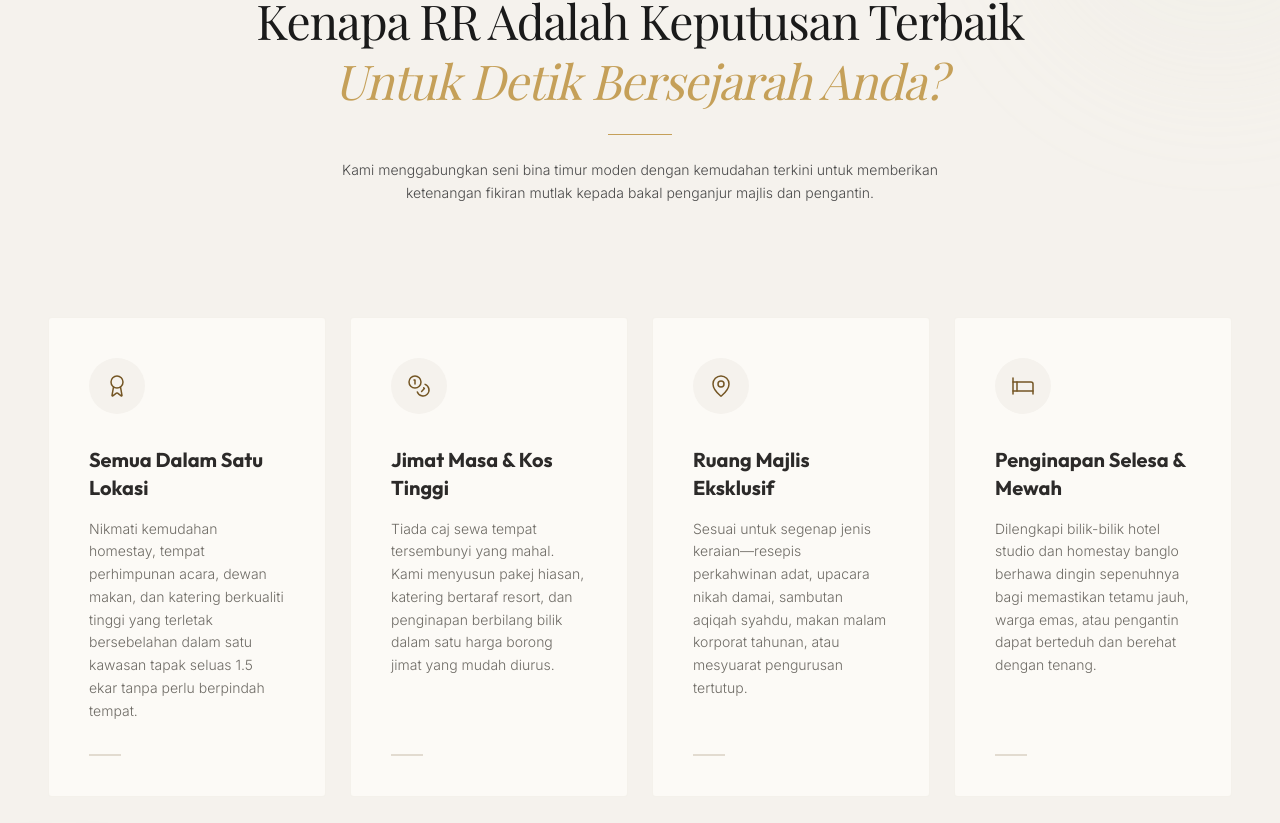
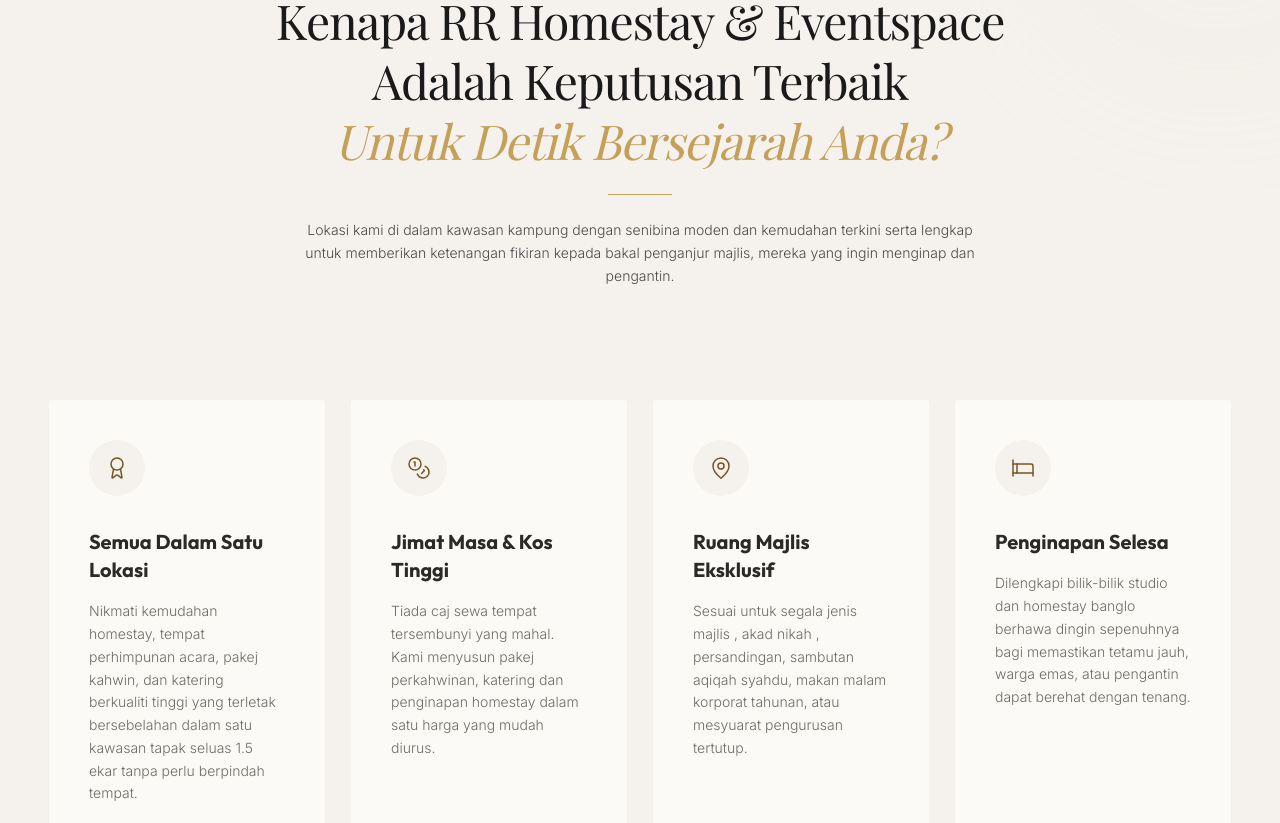
Before and after one commit to hafizahyat99/rrhomestay, a React (Vite) app: page / in a window 1280 px wide. Shown: the part 1097-1920 px from the top of the page. Built offline with nearby package versions, Linux system fonts and the light colour scheme; a web font is replaced by a local one.

Commit message:
Update Features.tsx

```diff
--- a/src/components/Features.tsx
+++ b/src/components/Features.tsx
@@ -4,22 +4,22 @@
   {
     icon: Award,
     title: "Semua Dalam Satu Lokasi",
-    description: "Nikmati kemudahan homestay, tempat perhimpunan acara, dewan makan, dan katering berkualiti tinggi yang terletak bersebelahan dalam satu kawasan tapak seluas 1.5 ekar tanpa perlu berpindah tempat."
+    description: "Nikmati kemudahan homestay, tempat perhimpunan acara, pakej kahwin, dan katering berkualiti tinggi yang terletak bersebelahan dalam satu kawasan tapak seluas 1.5 ekar tanpa perlu berpindah tempat."
   },
   {
     icon: Coins,
     title: "Jimat Masa & Kos Tinggi",
-    description: "Tiada caj sewa tempat tersembunyi yang mahal. Kami menyusun pakej hiasan, katering bertaraf resort, dan penginapan berbilang bilik dalam satu harga borong jimat yang mudah diurus."
+    description: "Tiada caj sewa tempat tersembunyi yang mahal. Kami menyusun pakej perkahwinan, katering dan penginapan homestay dalam satu harga yang mudah diurus."
   },
   {
     icon: MapPin,
     title: "Ruang Majlis Eksklusif",
-    description: "Sesuai untuk segenap jenis keraian—resepis perkahwinan adat, upacara nikah damai, sambutan aqiqah syahdu, makan malam korporat tahunan, atau mesyuarat pengurusan tertutup."
+    description: "Sesuai untuk segala jenis majlis , akad nikah , persandingan, sambutan aqiqah syahdu, makan malam korporat tahunan, atau mesyuarat pengurusan tertutup."
   },
   {
     icon: Bed,
-    title: "Penginapan Selesa & Mewah",
-    description: "Dilengkapi bilik-bilik hotel studio dan homestay banglo berhawa dingin sepenuhnya bagi memastikan tetamu jauh, warga emas, atau pengantin dapat berteduh dan berehat dengan tenang."
+    title: "Penginapan Selesa",
+    description: "Dilengkapi bilik-bilik studio dan homestay banglo berhawa dingin sepenuhnya bagi memastikan tetamu jauh, warga emas, atau pengantin dapat berehat dengan tenang."
   }
 ];
 
@@ -40,12 +40,12 @@
             <span className="text-[10px] uppercase tracking-[0.25em] font-sans font-bold">Pengalaman Yang Eksklusif</span>
           </div>
           <h2 className="font-serif text-3xl md:text-5xl font-light text-[#1A1A1A] tracking-tight leading-tight mb-6">
-            Kenapa RR Adalah Keputusan Terbaik <br />
+            Kenapa RR Homestay &amp; Eventspace Adalah Keputusan Terbaik <br />
             <span className="italic text-[#C5A059]">Untuk Detik Bersejarah Anda?</span>
           </h2>
           <div className="w-16 h-[1px] mx-auto bg-[#C5A059] mb-6" />
           <p className="font-sans text-xs md:text-sm text-[#4A4A4A] leading-relaxed font-light max-w-2xl mx-auto">
-            Kami menggabungkan seni bina timur moden dengan kemudahan terkini untuk memberikan ketenangan fikiran mutlak kepada bakal penganjur majlis dan pengantin.
+            Lokasi kami di dalam kawasan kampung dengan senibina moden dan kemudahan terkini serta lengkap untuk memberikan ketenangan fikiran kepada bakal penganjur majlis, mereka yang ingin menginap dan pengantin.
           </p>
         </div>
 
@@ -91,7 +91,7 @@
             &ldquo;Penjimatan sehingga 30% kos logistik dan pengangkutan dengan menghimpunkan semua keluarga rapat pengantin di lokasi majlis yang sama.&rdquo;
           </p>
           <p className="font-sans text-[10px] tracking-widest font-semibold text-[#C5A059] mt-4 uppercase">
-            — Bahagian Kajian &amp; Penilaian Pelanggan RR Kedah
+            — Bahagian Kajian Penilaian Pelanggan RR Homestay &amp; Eventspace
           </p>
         </div>
 
```
